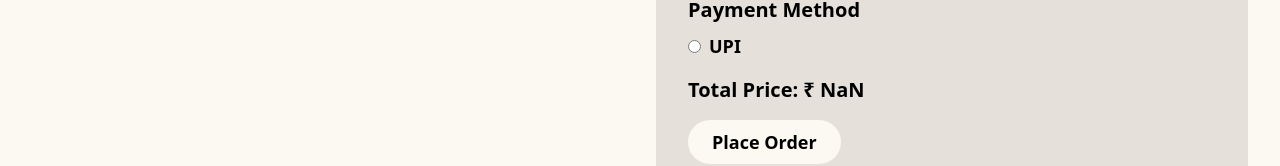
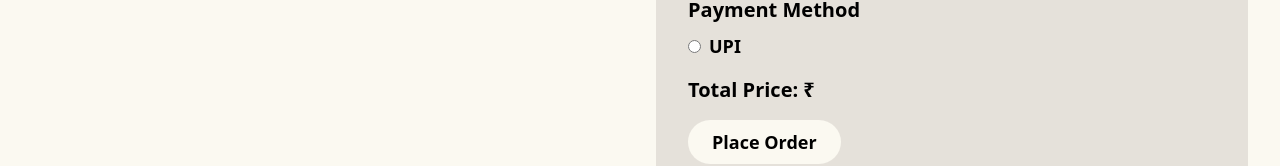
Before and after one commit to aditya123473892/AtomCreations_frontend, a React (Vite) app: page /checkout in a window 1280 px wide. Shown: the part 728-894 px from the top of the page. Built offline with nearby package versions, Linux system fonts and the light colour scheme; no server answers.

Commit message:
checkout

```diff
--- a/src/components/CheckoutPage.jsx
+++ b/src/components/CheckoutPage.jsx
@@ -189,7 +189,9 @@ const CheckoutPage = () => {
             );
             if (myCart) {
               setCartItem(myCart.data.cartItems);
-              setTotalPrice(parseFloat(myCart.data.totalprice));
+              setTotalPrice(Number(myCart.data.totalprice));
+              console.log(myCart.data.totalprice)
+              console.log(TotalPrice)
 
             }
           }
@@ -436,7 +438,7 @@ const CheckoutPage = () => {
                   </div>
                   <div className="mb-4">
                     <p className="text-xl font-bold">
-                      Total Price: ₹ {totalPrice}
+                      Total Price: ₹ {TotalPrice}
                     </p>
                   </div>
                   <button
```
